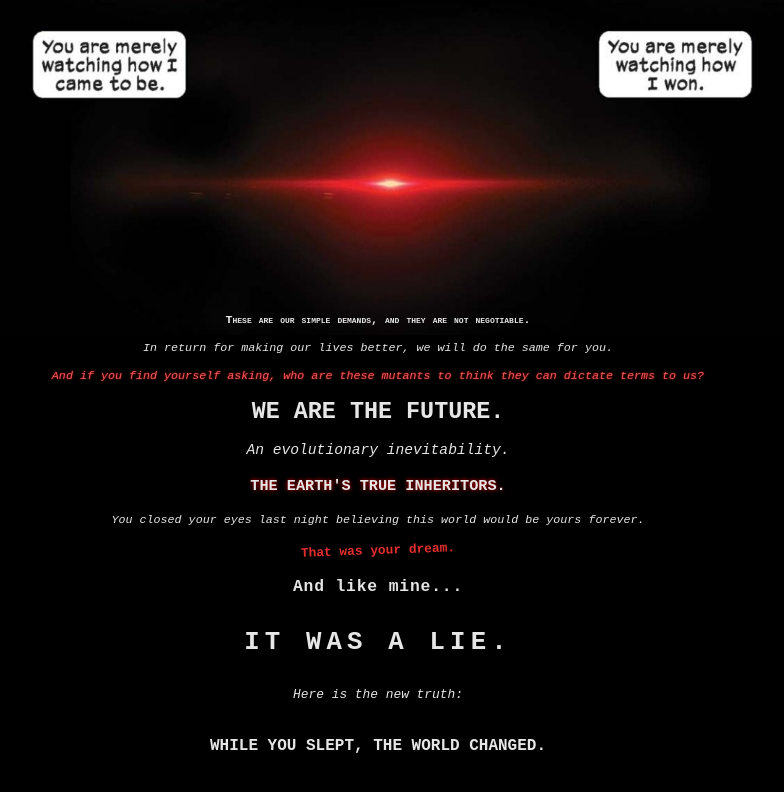
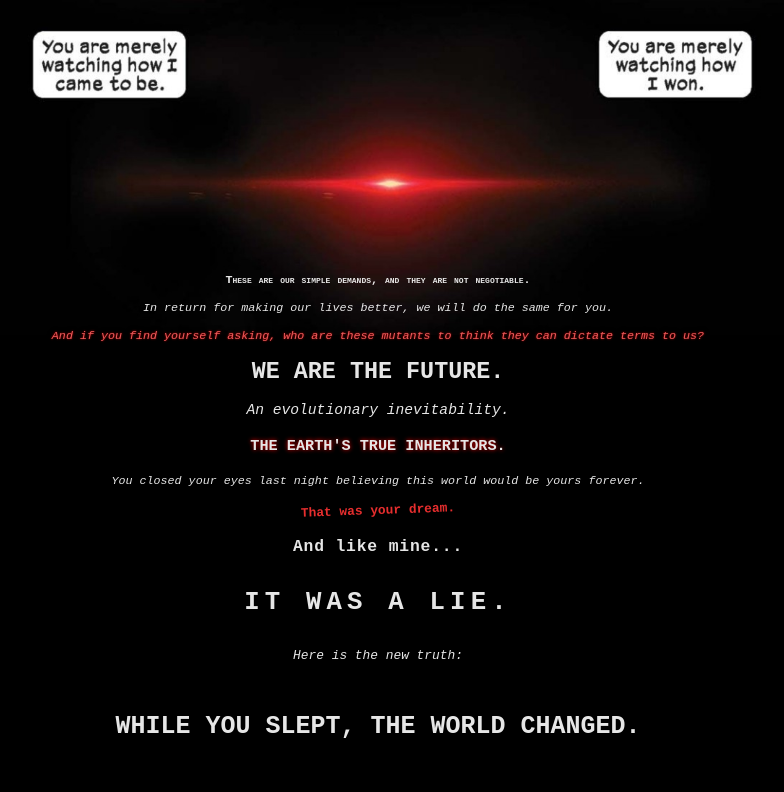
Before and after one commit to rwhair/rick.hair, a plain HTML site: page index.html in a window 1280 px wide. Shown: the whole page, without its empty margins (262-1046 px from the left). Drawn offline with Linux system fonts and the light colour scheme.

Commit message:
Update index.html

```diff
--- a/index.html
+++ b/index.html
@@ -53,8 +53,7 @@
 
     .micdrop {
       font-variant: all-small-caps;
-      text-transform: uppercase;
-      font-size: 2em;
+      font-size: 3em;
       font-weight: 900;
       text-align: center;
     }
```
